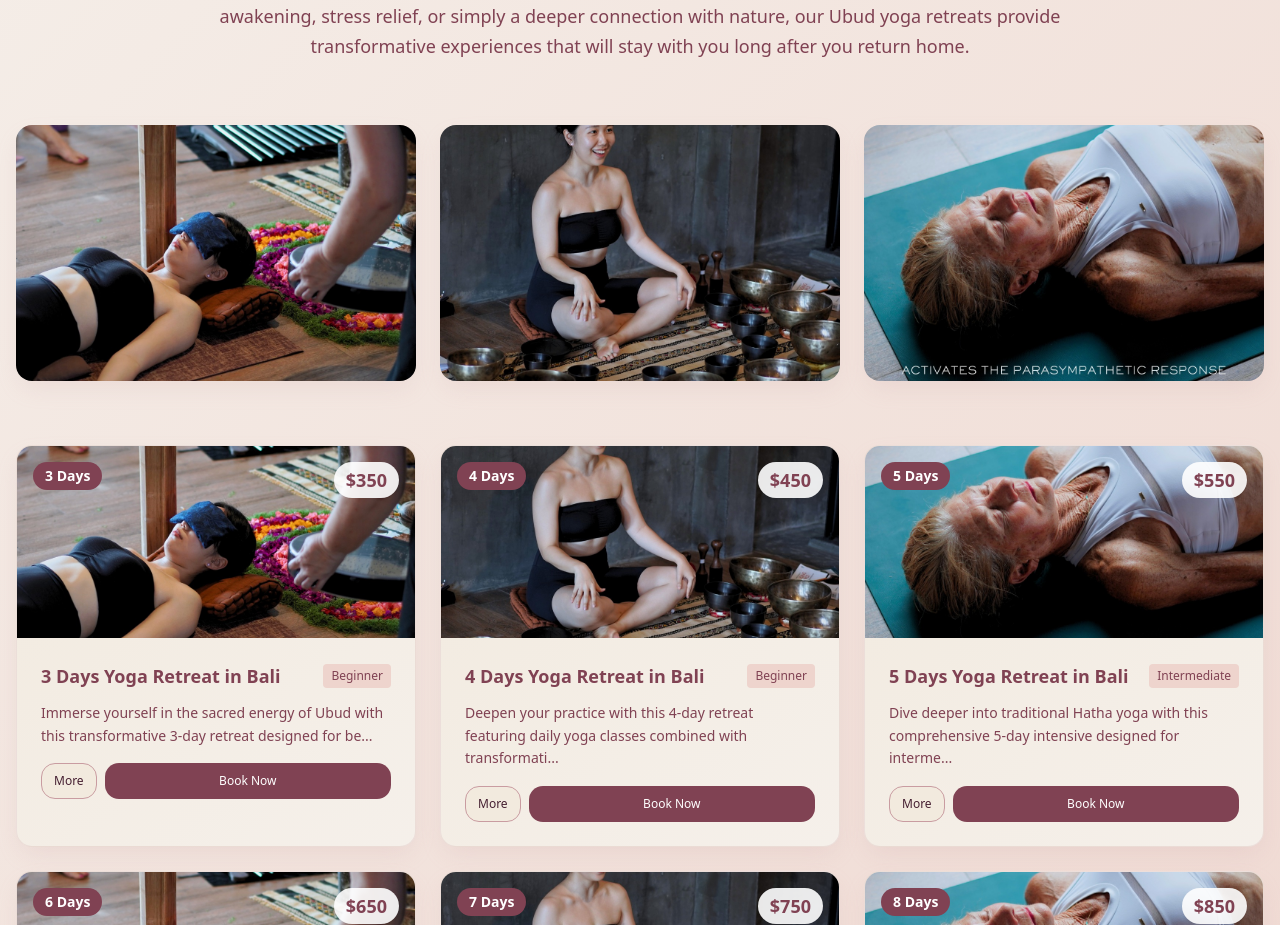
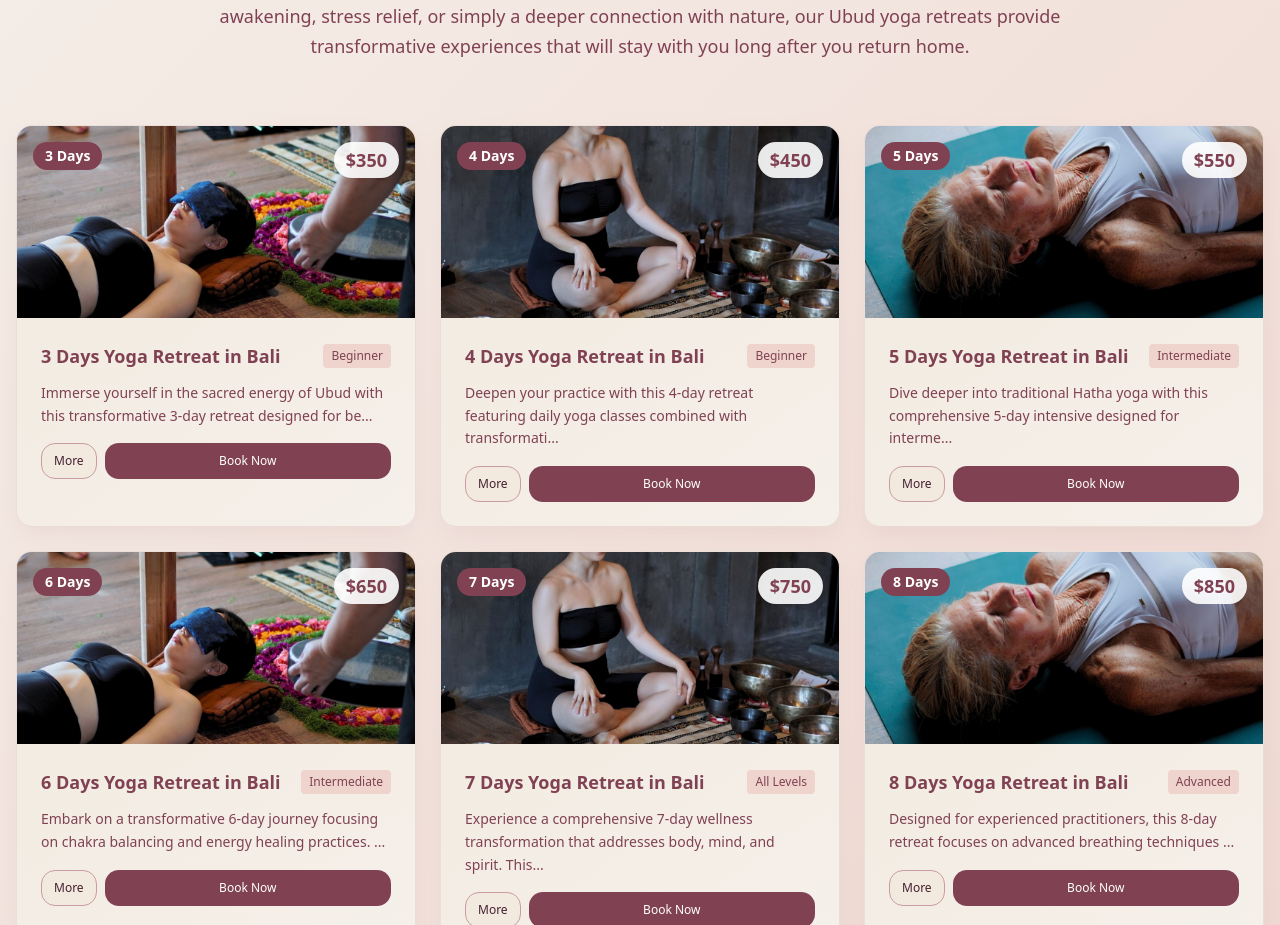
Before and after one commit to hyabyslogin-ux/radiant-asana-site, a React (Vite) app: page / in a window 1280 px wide. Shown: the part 2688-3613 px from the top of the page. Built offline with nearby package versions, Linux system fonts and the light colour scheme.

Commit message:
Remove standalone images

```diff
--- a/src/components/UbudRetreats.tsx
+++ b/src/components/UbudRetreats.tsx
@@ -186,31 +186,6 @@ const UbudRetreats = () => {
           </div>
         </div>
 
-        {/* Image Gallery */}
-        <div className="grid md:grid-cols-3 gap-6 mb-16">
-          <div className="relative overflow-hidden rounded-2xl shadow-soft hover:shadow-glow transition-all duration-300">
-            <img
-              src="/lovable-uploads/8a948cb6-13f9-44c9-8fef-bce571ae9145.png"
-              alt="Yoga retreat meditation in Ubud Bali"
-              className="w-full h-64 object-cover transform hover:scale-105 transition-transform duration-300"
-            />
-          </div>
-          <div className="relative overflow-hidden rounded-2xl shadow-soft hover:shadow-glow transition-all duration-300">
-            <img
-              src="/lovable-uploads/9e3fcc3b-076b-4912-b3b1-67a84baae207.png"
-              alt="Sound healing session in Ubud yoga retreat"
-              className="w-full h-64 object-cover transform hover:scale-105 transition-transform duration-300"
-            />
-          </div>
-          <div className="relative overflow-hidden rounded-2xl shadow-soft hover:shadow-glow transition-all duration-300">
-            <img
-              src="/lovable-uploads/3b45fe7e-1832-4fee-92d1-320376e40af5.png"
-              alt="Group meditation class in Ubud Bali"
-              className="w-full h-64 object-cover transform hover:scale-105 transition-transform duration-300"
-            />
-          </div>
-        </div>
-
         {/* All Retreat Cards - Uniform Design */}
         <div className="grid md:grid-cols-3 gap-6">
           {allRetreats.map((retreat, index) => (
```
